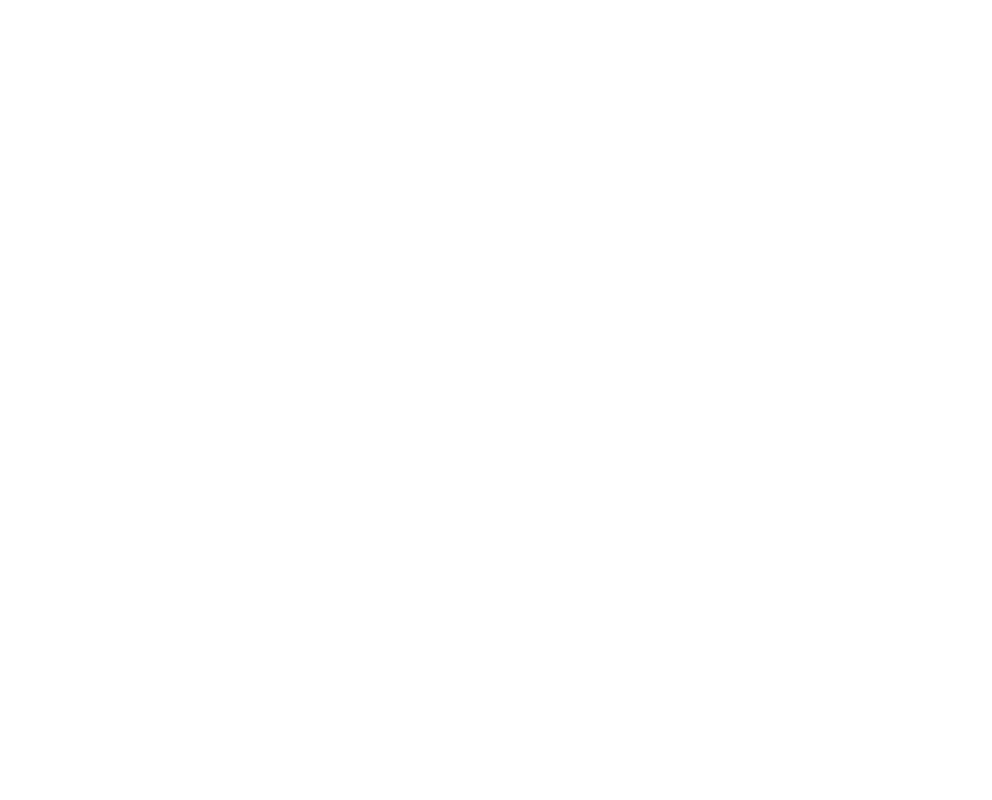
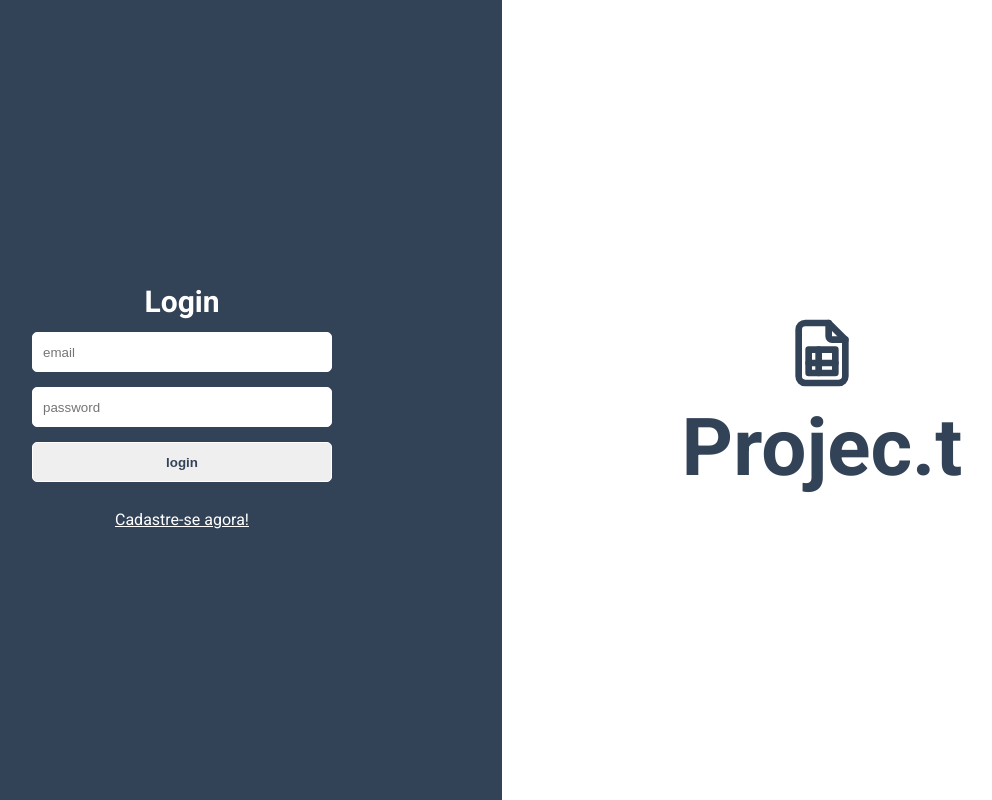
Before and after one commit to GabrielCardoz0/projeto21-Projec.t, a React (Create React App) app in the folder front-end/: page /sign-in in a window 1280 px wide. Before the commit this address had no page. Shown: the whole page, without its empty margins (138-1130 px from the left). Built offline with nearby package versions, Linux system fonts and the light colour scheme.

Commit message:
feat: login page static layout

```diff
--- a/front-end/src/App.js
+++ b/front-end/src/App.js
@@ -3,6 +3,7 @@
 import styled from "styled-components";
 import Layout from "./pages/layout";
 import Dashboard from "./pages/dashboard";
+import SigninPage from "./pages/sign-in";
 
 export default function App() {
 
@@ -13,12 +14,14 @@
     <GlobalStyle/>
     <Router>
       <Routes>
+
         <Route path="/" element={<Layout/>}>
+          <Route path="dashboard" element={<Dashboard/>} />
+          <Route path="notes" element={<PostIt/>} />
+        </Route>
 
-          <Route path="dashboard" element={<Dashboard/>} />
-          <Route path="notes" element={<PostIt/>}/>
+        <Route path="/sign-in" element={<SigninPage/>} />
 
-        </Route>
       </Routes>
     </Router>
     </>
--- /dev/null
+++ b/front-end/src/assets/COLORS.js
@@ -0,0 +1,13 @@
+export default function getColor(color) {
+  const colorsList = {
+    fst: "#334357",
+    scd: "#607da3",
+    thd: "#d5e1f0",
+    wht: "#FFFFFF",
+    fft: "#4642db",
+  }
+
+  return colorsList[color]
+  ? colorsList[color]
+  : "orange";
+};
--- /dev/null
+++ b/front-end/src/components/sign-in/SignInForm.js
@@ -0,0 +1,74 @@
+import { useNavigate } from "react-router-dom";
+import styled from "styled-components";
+import getColor from "../../assets/COLORS";
+
+export default function SignInForm(params) {
+
+   function submituser(e) {
+    e.preventDefault();
+    alert("clicou em submit");
+   }
+
+   const navigate = useNavigate();
+
+  return (
+    <Container>
+        <form onSubmit={e => submituser(e)}>
+        <span>Login</span>
+            {/* <input type={"text"} placeholder="username" required/> */}
+            <input type={"text"} placeholder="email" required/>
+            <input type={"text"} placeholder="password" required/>
+            {/* <input type={"text"} placeholder="repeat password" required/> */}
+            <input className="submit" type={"submit"} value="login"/>
+        </form>
+        <p onClick={() => navigate("/dashboard")}>Cadastre-se agora!</p>
+    </Container>
+  );
+};
+
+const Container = styled.div`
+    width: 50vw;
+    height: 100vh;
+    background-color: ${() => getColor("fst")};
+    display: flex;
+    flex-direction: column;
+    align-items: center;
+    justify-content: center;
+    font-family: 'Roboto';
+    p {
+        color: ${() => getColor("wht")};
+        text-decoration: underline;
+    }
+    span {
+        font-size: 30px;
+        color: #fff;
+        font-weight: 700;
+        margin-bottom: 15px;
+    }
+    form {
+        display: flex;
+        flex-direction: column;
+        justify-content: center;
+        align-items: center;
+        width: 90%;
+        /* height: 350px; */
+        max-width: 450px;
+        border-radius: 5px;
+        padding: 15px;
+        input {
+            width: 300px;
+            height: 40px;
+            border-radius: 5px;
+            margin-bottom: 15px;
+            border: 1px solid #fff;
+            padding: 10px;
+        }
+        .submit {
+            font-weight: bold;
+            color: ${() => getColor("fst")};
+        }
+    }
+    p, .submit {
+            cursor: pointer;
+        }
+`;
--- /dev/null
+++ b/front-end/src/pages/sign-in/index.js
@@ -0,0 +1,43 @@
+import styled from "styled-components";
+import SignInForm from "../../components/sign-in/SignInForm";
+import { TbFileSpreadsheet } from "react-icons/tb";
+import getColor from "../../assets/COLORS";
+
+export default function SigninPage(params) {
+  return(
+    <Container>
+        <SignInForm/>
+        <Logo>
+            <TbFileSpreadsheet/>
+            <span>Projec.t</span>
+        </Logo>
+    </Container>
+  );
+};
+
+const Container = styled.div`
+  display: flex;
+
+  @media (max-width: 700px) {
+    flex-direction: column;
+  }
+`;
+
+const Logo = styled.div`
+    width: 50vw;
+    height: 100vh;
+    background-color: ${() => getColor("wht")};
+    display: flex;
+    flex-direction: column;
+    justify-content: center;
+    align-items: center;
+    color:  ${() => getColor("fst")};
+    font-size: 80px;
+    svg {
+        margin-bottom: 15px;
+    }
+    span {
+        font-weight: 700;
+        font-family: 'Roboto';
+    }
+`;
```
